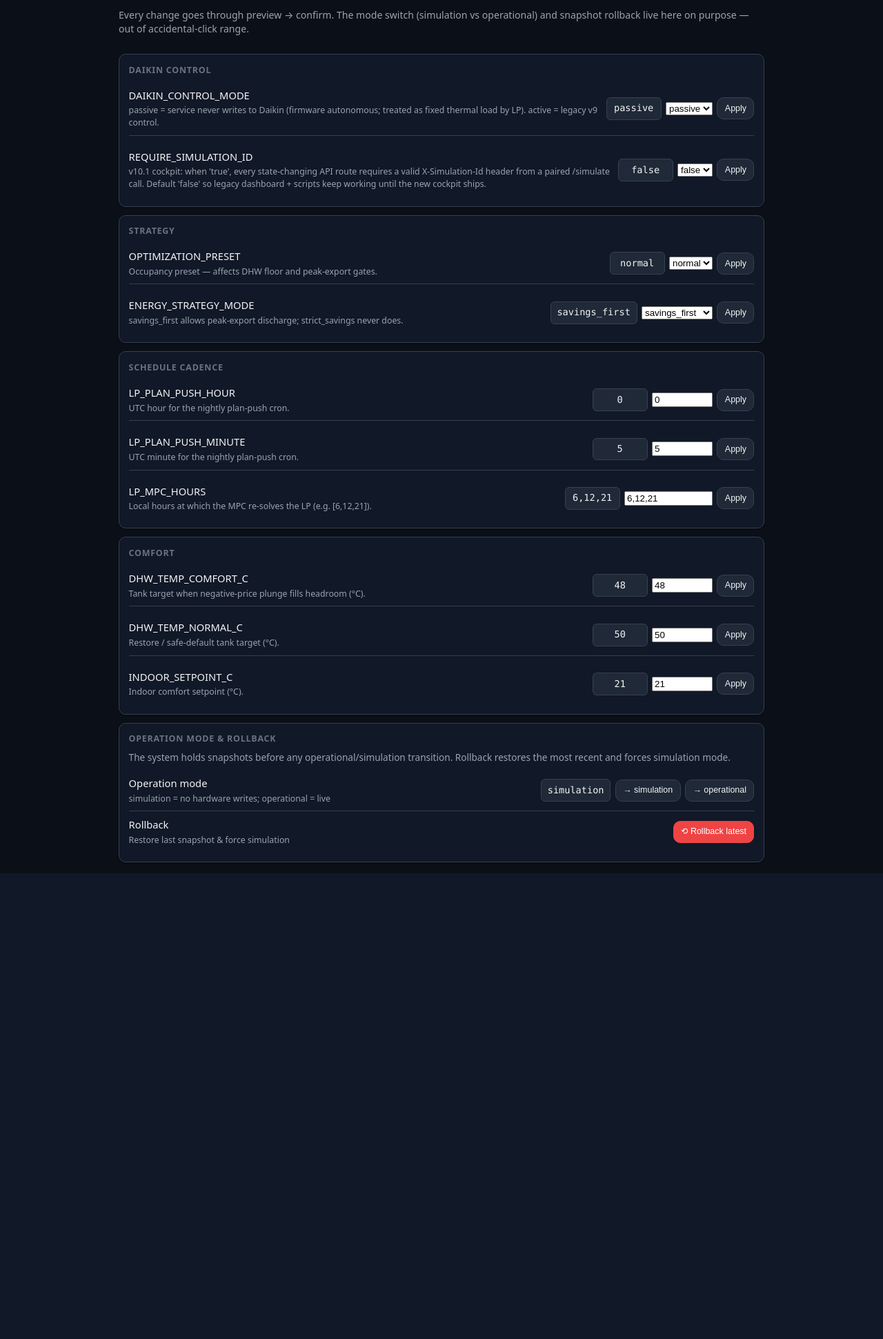
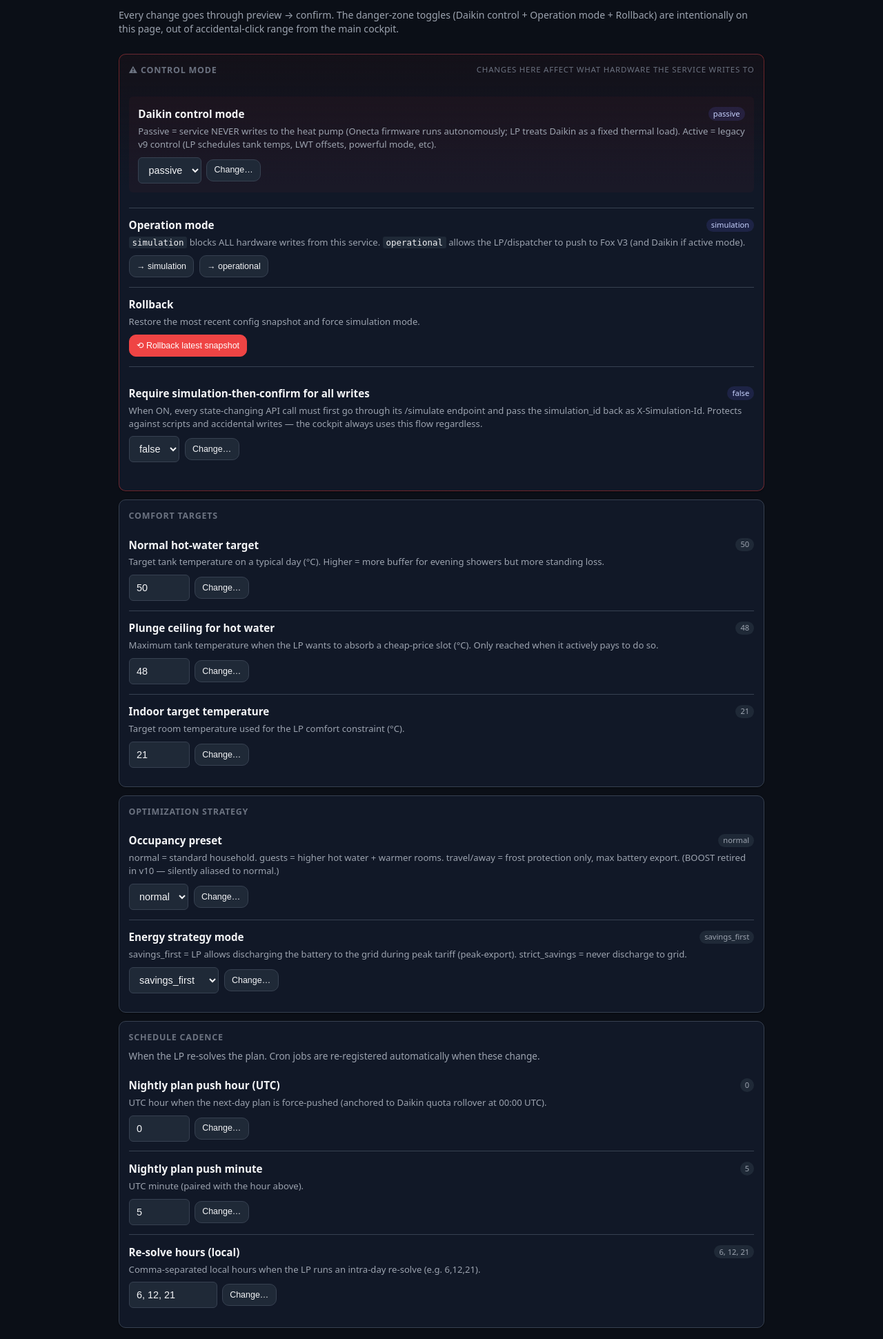
Before and after one commit to albinati/home-energy-manager, a FastAPI app: page /settings in a window 1280 px wide. Shown: the part 94-2035 px from the top of the page at 69% size. Before the commit the page ends 1360 px from the top, so only its background shows below. Run offline with FastAPI, Linux system fonts and the light colour scheme; data comes from the database, SQL or seed files in the repository; data that the repository does not hold is empty.

Commit message:
fix(cockpit): per-slot Daikin/Residual costs, settings rebuild, hot-reload (#123)
Three operator-reported issues:

1. **Plan page Daikin/Residual columns were cumulative sums (Σ).**
   Confusing — they didn't match the per-slot Cost column on each row.
   Switched to per-slot interval costs that sum to Cost on each row, plus
   added a totals row in the table footer for the period sums.

2. **Settings page was "rubbish" — raw snake_case keys, no context.**
   Full UX rebuild:
   - Per-key human metadata (label + description)
   - Danger zone at top: DAIKIN_CONTROL_MODE + REQUIRE_SIMULATION_ID +
     operation mode + rollback (red-tinted card; out of accidental click range)
   - Comfort / Strategy / Schedule cards below
   - Each setting block: name + current-value badge + description + control
   - Status badges colour the "passive" vs "active" state distinctly

3. **Dashboard deploys required full service restarts.**
   Decoupled from the Python service:
   - Jinja2Templates(auto_reload=True) → template edits land instantly on
     `git pull`, no restart.
   - StaticFiles already reads from disk per request; added a
     ``static_v(rel_path)`` Jinja global that appends the file mtime as a
     cache-buster query string so browsers fetch new JS/CSS immediately
     on `git pull` without needing a hard refresh.
   - Only Python source changes (api/main.py, simulate_diffs, etc.) still
     need ``systemctl restart home-energy-manager``.

   Effective new deploy workflow on Hetzner:
     # cockpit iteration (HTML/JS/CSS only):
     ssh root@... 'cd /root/home-energy-manager && git pull'
     # one-shot Python change:
     ssh root@... 'cd /root/home-energy-manager && git pull && systemctl restart home-energy-manager'

Tests: 52 api tests pass, cache-buster verified.

🤖 Generated with [Claude Code](https://claude.com/claude-code)

Co-authored-by: Luis Albinati <albinati@users.noreply.github.com>
Co-authored-by: Claude Opus 4.7 (1M context) <noreply@anthropic.com>

```diff
--- a/src/api/main.py
+++ b/src/api/main.py
@@ -148,11 +148,34 @@ app = FastAPI(
 app.include_router(energy_providers_router.router)
 
 TEMPLATES_DIR = Path(__file__).parent / "templates"
-templates = Jinja2Templates(directory=str(TEMPLATES_DIR))
+# auto_reload=True picks up template edits without a service restart — important
+# because cockpit iteration shouldn't require systemctl restart. Only Python
+# code changes (this file, simulate_diffs, etc.) still need a restart.
+templates = Jinja2Templates(directory=str(TEMPLATES_DIR), auto_reload=True)
 
 STATIC_DIR = Path(__file__).parent / "static"
 if STATIC_DIR.is_dir():
+    # StaticFiles reads from disk on each request — JS/CSS edits land instantly
+    # on `git pull`. To beat browser cache, templates can append the file mtime
+    # via the ``static_v`` Jinja global below.
     app.mount("/static", StaticFiles(directory=str(STATIC_DIR)), name="static")
+
+
+def _static_v(rel_path: str) -> int:
+    """Cache-busting query-string version: file mtime as int.
+
+    Templates use it like ``<script src="/static/js/cockpit.js?v={{ static_v('js/cockpit.js') }}">``
+    so a `git pull` of just static/templates flips the URL → browser fetches
+    the new bytes immediately (no service restart, no hard-refresh needed).
+    """
+    fp = STATIC_DIR / rel_path
+    try:
+        return int(fp.stat().st_mtime)
+    except FileNotFoundError:
+        return 0
+
+
+templates.env.globals["static_v"] = _static_v
 
 
 def get_daikin_client() -> DaikinClient:
--- a/src/api/static/css/cockpit.css
+++ b/src/api/static/css/cockpit.css
@@ -448,11 +448,73 @@ a { color: inherit; text-decoration: none; }
 .plan-table tr.kind-peak_export { background: rgba(239,68,68,0.06); }
 .plan-table tr.kind-negative { background: rgba(37,99,235,0.06); }
 .plan-table tr:hover { background: rgba(255,255,255,0.03); }
+.plan-table tfoot tr.totals-row {
+    background: rgba(59,130,246,0.06);
+    font-variant-numeric: tabular-nums;
+    border-top: 2px solid var(--accent);
+}
+.plan-table tfoot tr.totals-row td {
+    padding: 0.65rem 0.6rem;
+    border-bottom: none;
+}
 .plan-table .col-actual.is-positive { color: var(--ok); }
 .plan-table .col-actual.is-negative { color: var(--bad); }
 .plan-table .col-actual.is-pending { color: var(--text-mute); font-style: italic; }
 
-/* Settings page */
+/* Settings page — v10.1 iteration 2 */
+.danger-zone {
+    border-color: rgba(239,68,68,0.4);
+    background: linear-gradient(180deg, rgba(239,68,68,0.04) 0%, var(--bg-card) 30%);
+}
+.setting-block {
+    padding: 0.85rem 0;
+    border-bottom: 1px solid var(--border);
+}
+.setting-block:last-child { border-bottom: none; }
+.setting-block.is-danger {
+    background: rgba(239,68,68,0.04);
+    border-radius: 6px;
+    padding: 0.85rem;
+    margin: 0.5rem 0;
+}
+.setting-head {
+    display: flex;
+    align-items: center;
+    justify-content: space-between;
+    gap: 0.6rem;
+    margin-bottom: 0.3rem;
+}
+.setting-name { margin: 0; font-size: 0.95rem; font-weight: 600; }
+.setting-desc {
+    color: var(--text-dim);
+    font-size: 0.82rem;
+    margin: 0 0 0.55rem 0;
+    line-height: 1.45;
+}
+.setting-desc code {
+    background: var(--bg-card-2);
+    color: var(--text);
+    padding: 0.05rem 0.3rem;
+    border-radius: 3px;
+    font-size: 0.78rem;
+}
+.setting-actions {
+    display: flex;
+    gap: 0.45rem;
+    align-items: center;
+    flex-wrap: wrap;
+}
+.setting-actions input, .setting-actions select {
+    background: var(--bg-card-2);
+    border: 1px solid var(--border);
+    color: var(--text);
+    padding: 0.45rem 0.65rem;
+    border-radius: 6px;
+    font-size: 0.9rem;
+    min-height: 38px;
+}
+
+/* Settings page (legacy block patterns kept for old dashboard) */
 .settings-group { display: grid; gap: 0.7rem; }
 .settings-row {
     display: grid;
--- a/src/api/static/js/settings.js
+++ b/src/api/static/js/settings.js
@@ -1,4 +1,4 @@
-/* v10.1 settings page — categorised runtime knobs.
+/* v10.1 settings page — categorised, human-labelled, simulate-confirm.
  * Every change flows through wrapAction (simulate → modal → apply).
  */
 (function () {
@@ -6,52 +6,118 @@
   const $ = (s, r = document) => r.querySelector(s);
   const { jsonFetch, wrapAction, toast } = window.HEM || {};
 
-  const CATEGORIES = {
-    settingsDaikin: ['DAIKIN_CONTROL_MODE', 'REQUIRE_SIMULATION_ID'],
-    settingsStrategy: ['OPTIMIZATION_PRESET', 'ENERGY_STRATEGY_MODE'],
-    settingsSchedule: ['LP_PLAN_PUSH_HOUR', 'LP_PLAN_PUSH_MINUTE', 'LP_MPC_HOURS'],
-    settingsComfort: ['DHW_TEMP_COMFORT_C', 'DHW_TEMP_NORMAL_C', 'INDOOR_SETPOINT_C'],
+  /* Per-key human metadata. Anything not in here falls back to the raw key. */
+  const META = {
+    DAIKIN_CONTROL_MODE: {
+      label: 'Daikin control mode',
+      desc:
+        'Passive = service NEVER writes to the heat pump (Onecta firmware runs autonomously; LP treats Daikin as a fixed thermal load). ' +
+        'Active = legacy v9 control (LP schedules tank temps, LWT offsets, powerful mode, etc).',
+      danger: true,
+      target: 'settingDaikinControlMode',
+    },
+    REQUIRE_SIMULATION_ID: {
+      label: 'Require simulation-then-confirm for all writes',
+      desc:
+        'When ON, every state-changing API call must first go through its /simulate endpoint and pass the simulation_id back as X-Simulation-Id. ' +
+        'Protects against scripts and accidental writes — the cockpit always uses this flow regardless.',
+      danger: false,
+      target: 'settingRequireSim',
+    },
+    DHW_TEMP_NORMAL_C: {
+      label: 'Normal hot-water target',
+      desc: 'Target tank temperature on a typical day (°C). Higher = more buffer for evening showers but more standing loss.',
+      group: 'settingsComfort',
+    },
+    DHW_TEMP_COMFORT_C: {
+      label: 'Plunge ceiling for hot water',
+      desc: 'Maximum tank temperature when the LP wants to absorb a cheap-price slot (°C). Only reached when it actively pays to do so.',
+      group: 'settingsComfort',
+    },
+    INDOOR_SETPOINT_C: {
+      label: 'Indoor target temperature',
+      desc: 'Target room temperature used for the LP comfort constraint (°C).',
+      group: 'settingsComfort',
+    },
+    OPTIMIZATION_PRESET: {
+      label: 'Occupancy preset',
+      desc:
+        'normal = standard household. guests = higher hot water + warmer rooms. travel/away = frost protection only, max battery export. ' +
+        '(BOOST retired in v10 — silently aliased to normal.)',
+      group: 'settingsStrategy',
+    },
+    ENERGY_STRATEGY_MODE: {
+      label: 'Energy strategy mode',
+      desc: 'savings_first = LP allows discharging the battery to the grid during peak tariff (peak-export). strict_savings = never discharge to grid.',
+      group: 'settingsStrategy',
+    },
+    LP_PLAN_PUSH_HOUR: {
+      label: 'Nightly plan push hour (UTC)',
+      desc: 'UTC hour when the next-day plan is force-pushed (anchored to Daikin quota rollover at 00:00 UTC).',
+      group: 'settingsSchedule',
+    },
+    LP_PLAN_PUSH_MINUTE: {
+      label: 'Nightly plan push minute',
+      desc: 'UTC minute (paired with the hour above).',
+      group: 'settingsSchedule',
+    },
+    LP_MPC_HOURS: {
+      label: 'Re-solve hours (local)',
+      desc: 'Comma-separated local hours when the LP runs an intra-day re-solve (e.g. 6,12,21).',
+      group: 'settingsSchedule',
+    },
   };
 
-  function renderRow(item) {
-    const wrap = document.createElement('div');
-    wrap.className = 'settings-row';
-    wrap.innerHTML = `
-      <div>
-        <div class="label">${item.key}</div>
-        <div class="description">${item.description || ''}</div>
-      </div>
-      <div class="control">
-        <span class="current">${formatValue(item.value)}</span>
-        ${renderControl(item)}
-      </div>`;
-    bindControl(wrap, item);
-    return wrap;
-  }
-
-  function formatValue(v) {
+  function fmtCurrent(item) {
+    const v = item.value;
     if (v == null) return '—';
-    if (Array.isArray(v)) return v.join(',');
+    if (Array.isArray(v)) return v.join(', ');
+    if (typeof v === 'number') return v.toString();
     return String(v);
   }
 
-  function renderControl(item) {
+  function controlFor(item) {
     if (item.enum) {
       return `<select data-key="${item.key}">
         ${item.enum.map(o => `<option value="${o}" ${String(item.value) === String(o) ? 'selected' : ''}>${o}</option>`).join('')}
-      </select>
-      <button class="btn btn-secondary btn-sm" data-apply="${item.key}">Apply</button>`;
+      </select>`;
     }
     if (item.type === 'int' || item.type === 'float') {
       const step = item.type === 'int' ? '1' : '0.5';
       return `<input type="number" data-key="${item.key}" value="${item.value ?? ''}" step="${step}"
               ${item.min != null ? `min="${item.min}"` : ''}
               ${item.max != null ? `max="${item.max}"` : ''}
-              style="width:5.5rem;">
-      <button class="btn btn-secondary btn-sm" data-apply="${item.key}">Apply</button>`;
+              style="width:5.5rem;">`;
     }
-    return `<input type="text" data-key="${item.key}" value="${formatValue(item.value)}" style="width:8rem;">
-            <button class="btn btn-secondary btn-sm" data-apply="${item.key}">Apply</button>`;
+    return `<input type="text" data-key="${item.key}" value="${fmtCurrent(item)}" style="width:8rem;">`;
+  }
+
+  function badgeClass(item) {
+    if (item.key === 'DAIKIN_CONTROL_MODE') {
+      return item.value === 'passive' ? 'is-passive' : 'is-active';
+    }
+    if (item.key === 'REQUIRE_SIMULATION_ID') {
+      return String(item.value) === 'true' ? 'is-active' : 'is-passive';
+    }
+    return '';
+  }
+
+  function renderInline(item, container) {
+    const meta = META[item.key] || {};
+    const block = document.createElement('div');
+    block.className = 'setting-block' + (meta.danger ? ' is-danger' : '');
+    block.innerHTML = `
+      <div class="setting-head">
+        <h3 class="setting-name">${meta.label || item.key}</h3>
+        <span class="status-badge ${badgeClass(item)}">${fmtCurrent(item)}</span>
+      </div>
+      <p class="setting-desc">${meta.desc || item.description || ''}</p>
+      <div class="setting-actions">
+        ${controlFor(item)}
+        <button class="btn btn-secondary btn-sm" data-apply="${item.key}">Change…</button>
+      </div>`;
+    bindControl(block, item);
+    container.appendChild(block);
   }
 
   function bindControl(wrap, item) {
@@ -74,21 +140,42 @@
   async function load() {
     try {
       const resp = await jsonFetch('/api/v1/settings');
-      // API returns {settings: [...]}; tolerate a bare list for older versions.
       const all = Array.isArray(resp) ? resp : (resp?.settings || []);
       const byKey = Object.fromEntries(all.map(s => [s.key, s]));
-      Object.entries(CATEGORIES).forEach(([containerId, keys]) => {
+
+      // Danger-zone keys → render into specific named targets
+      ['DAIKIN_CONTROL_MODE', 'REQUIRE_SIMULATION_ID'].forEach(key => {
+        const item = byKey[key];
+        const meta = META[key] || {};
+        const target = $('#' + (meta.target || ''));
+        if (item && target) {
+          target.innerHTML = '';
+          renderInline(item, target);
+        }
+      });
+
+      // Grouped sections
+      const groups = {
+        settingsComfort: ['DHW_TEMP_NORMAL_C', 'DHW_TEMP_COMFORT_C', 'INDOOR_SETPOINT_C'],
+        settingsStrategy: ['OPTIMIZATION_PRESET', 'ENERGY_STRATEGY_MODE'],
+        settingsSchedule: ['LP_PLAN_PUSH_HOUR', 'LP_PLAN_PUSH_MINUTE', 'LP_MPC_HOURS'],
+      };
+      Object.entries(groups).forEach(([containerId, keys]) => {
         const c = $('#' + containerId);
         if (!c) return;
         c.innerHTML = '';
         keys.forEach(k => {
           const item = byKey[k];
-          if (item) c.appendChild(renderRow(item));
+          if (item) renderInline(item, c);
         });
       });
-      // Operation mode card
+
+      // Operation mode (separate path — POST /api/v1/optimization/mode)
       const opStatus = await jsonFetch('/api/v1/optimization/status').catch(() => null);
-      $('#currentOpMode').textContent = opStatus?.operation_mode || opStatus?.mode || '—';
+      const cur = opStatus?.operation_mode || opStatus?.mode || '—';
+      const opEl = $('#currentOpMode');
+      opEl.textContent = cur;
+      opEl.className = 'status-badge ' + (cur === 'simulation' ? 'is-passive' : 'is-active');
     } catch (e) {
       toast(`Settings: ${e.message}`, 'bad');
     }
@@ -96,19 +183,19 @@
 
   document.addEventListener('DOMContentLoaded', () => {
     document.querySelectorAll('[data-op-mode]').forEach(b => b.addEventListener('click', async () => {
-      await wrapAction({
+      const result = await wrapAction({
         simulateUrl: '/api/v1/optimization/mode/simulate',
         applyUrl: '/api/v1/optimization/mode',
         body: { mode: b.dataset.opMode },
       });
-      load();
+      if (result.applied) load();
     }));
     $('#btnRollback')?.addEventListener('click', async () => {
-      await wrapAction({
+      const result = await wrapAction({
         simulateUrl: '/api/v1/optimization/rollback/simulate',
         applyUrl: '/api/v1/optimization/rollback',
       });
-      load();
+      if (result.applied) load();
     });
     load();
   });
--- a/src/api/templates/_layout.html
+++ b/src/api/templates/_layout.html
@@ -5,7 +5,7 @@
     <meta name="viewport" content="width=device-width, initial-scale=1.0, viewport-fit=cover">
     <meta name="theme-color" content="#0b0f17">
     <title>{% block title %}Home Energy Manager{% endblock %}</title>
-    <link rel="stylesheet" href="/static/css/cockpit.css">
+    <link rel="stylesheet" href="/static/css/cockpit.css?v={{ static_v('css/cockpit.css') }}">
     {% block head_extra %}{% endblock %}
 </head>
 <body>
@@ -33,8 +33,8 @@
 
     <div class="toast-stack" id="toastStack" aria-live="polite"></div>
 
-    <script src="/static/js/modal.js"></script>
-    <script src="/static/js/quota.js"></script>
+    <script src="/static/js/modal.js?v={{ static_v('js/modal.js') }}"></script>
+    <script src="/static/js/quota.js?v={{ static_v('js/quota.js') }}"></script>
     {% block scripts %}{% endblock %}
 </body>
 </html>
--- a/src/api/templates/cockpit.html
+++ b/src/api/templates/cockpit.html
@@ -179,5 +179,5 @@
 {% endblock %}
 
 {% block scripts %}
-<script src="/static/js/cockpit.js"></script>
+<script src="/static/js/cockpit.js?v={{ static_v('js/cockpit.js') }}"></script>
 {% endblock %}
--- a/src/api/templates/insights.html
+++ b/src/api/templates/insights.html
@@ -100,5 +100,5 @@
 {% endblock %}
 
 {% block scripts %}
-<script src="/static/js/insights.js"></script>
+<script src="/static/js/insights.js?v={{ static_v('js/insights.js') }}"></script>
 {% endblock %}
--- a/src/api/templates/settings.html
+++ b/src/api/templates/settings.html
@@ -3,58 +3,64 @@
 {% block content %}
 
 <p class="text-dim" style="margin:0 0 0.85rem 0;font-size:0.88rem;">
-    Every change goes through preview → confirm. The mode switch (simulation vs operational) and snapshot rollback live here on purpose — out of accidental-click range.
+    Every change goes through preview → confirm. The danger-zone toggles
+    (Daikin control + Operation mode + Rollback) are intentionally on this page,
+    out of accidental-click range from the main cockpit.
 </p>
 
-<section class="card">
-    <h2 class="card-title">Daikin control</h2>
-    <div class="settings-group" id="settingsDaikin"></div>
-</section>
-
-<section class="card">
-    <h2 class="card-title">Strategy</h2>
-    <div class="settings-group" id="settingsStrategy"></div>
-</section>
-
-<section class="card">
-    <h2 class="card-title">Schedule cadence</h2>
-    <div class="settings-group" id="settingsSchedule"></div>
-</section>
-
-<section class="card">
-    <h2 class="card-title">Comfort</h2>
-    <div class="settings-group" id="settingsComfort"></div>
-</section>
-
-<section class="card">
-    <h2 class="card-title">Operation mode &amp; rollback</h2>
-    <p class="text-dim" style="font-size:0.85rem;margin:0 0 0.5rem 0;">
-        The system holds snapshots before any operational/simulation transition. Rollback restores the most recent and forces simulation mode.
-    </p>
-    <div class="settings-row">
-        <div>
-            <div class="label">Operation mode</div>
-            <div class="description">simulation = no hardware writes; operational = live</div>
+<!-- DANGER ZONE: Daikin + operation mode + rollback -->
+<section class="card danger-zone">
+    <h2 class="card-title">
+        <span style="display:inline-flex;align-items:center;gap:0.4rem;">⚠ Control mode</span>
+        <span class="text-mute" style="font-size:0.72rem;font-weight:400;">Changes here affect what hardware the service writes to</span>
+    </h2>
+    <div class="setting-block" id="settingDaikinControlMode"></div>
+    <div class="setting-block" id="settingOperationMode">
+        <div class="setting-head">
+            <h3 class="setting-name">Operation mode</h3>
+            <span class="status-badge" id="currentOpMode">—</span>
         </div>
-        <div class="control">
-            <span class="current" id="currentOpMode">—</span>
+        <p class="setting-desc"><code>simulation</code> blocks ALL hardware writes from this service. <code>operational</code> allows the LP/dispatcher to push to Fox V3 (and Daikin if active mode).</p>
+        <div class="setting-actions">
             <button class="btn btn-secondary btn-sm" data-op-mode="simulation">→ simulation</button>
             <button class="btn btn-secondary btn-sm" data-op-mode="operational">→ operational</button>
         </div>
     </div>
-    <div class="settings-row">
-        <div>
-            <div class="label">Rollback</div>
-            <div class="description">Restore last snapshot &amp; force simulation</div>
+    <div class="setting-block" id="settingRollback">
+        <div class="setting-head">
+            <h3 class="setting-name">Rollback</h3>
         </div>
-        <div class="control">
-            <button class="btn btn-danger btn-sm" id="btnRollback">⟲ Rollback latest</button>
+        <p class="setting-desc">Restore the most recent config snapshot and force simulation mode.</p>
+        <div class="setting-actions">
+            <button class="btn btn-danger btn-sm" id="btnRollback">⟲ Rollback latest snapshot</button>
         </div>
     </div>
+    <div class="setting-block" id="settingRequireSim"></div>
+</section>
+
+<!-- COMFORT -->
+<section class="card">
+    <h2 class="card-title">Comfort targets</h2>
+    <div id="settingsComfort"></div>
+</section>
+
+<!-- STRATEGY -->
+<section class="card">
+    <h2 class="card-title">Optimization strategy</h2>
+    <div id="settingsStrategy"></div>
+</section>
+
+<!-- SCHEDULE -->
+<section class="card">
+    <h2 class="card-title">Schedule cadence</h2>
+    <p class="text-dim" style="font-size:0.85rem;margin:0 0 0.5rem 0;">
+        When the LP re-solves the plan. Cron jobs are re-registered automatically when these change.
+    </p>
+    <div id="settingsSchedule"></div>
 </section>
 
 {% endblock %}
 
 {% block scripts %}
-<script src="/static/js/settings.js"></script>
+<script src="/static/js/settings.js?v={{ static_v('js/settings.js') }}"></script>
 {% endblock %}
```
Also changed, not shown: src/api/static/js/plan.js (+25 -5 lines), src/api/templates/plan.html (+9 -8 lines).
